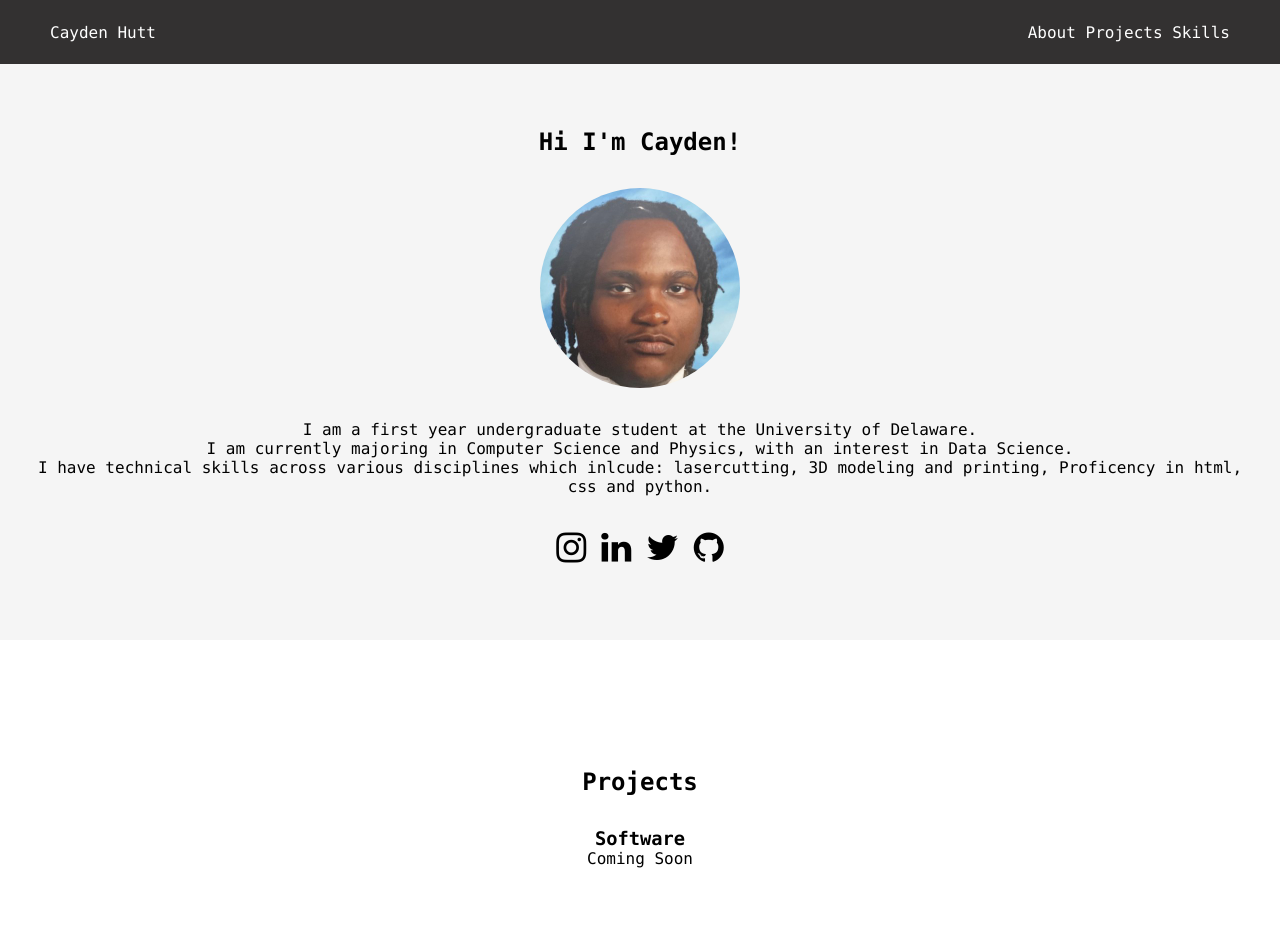
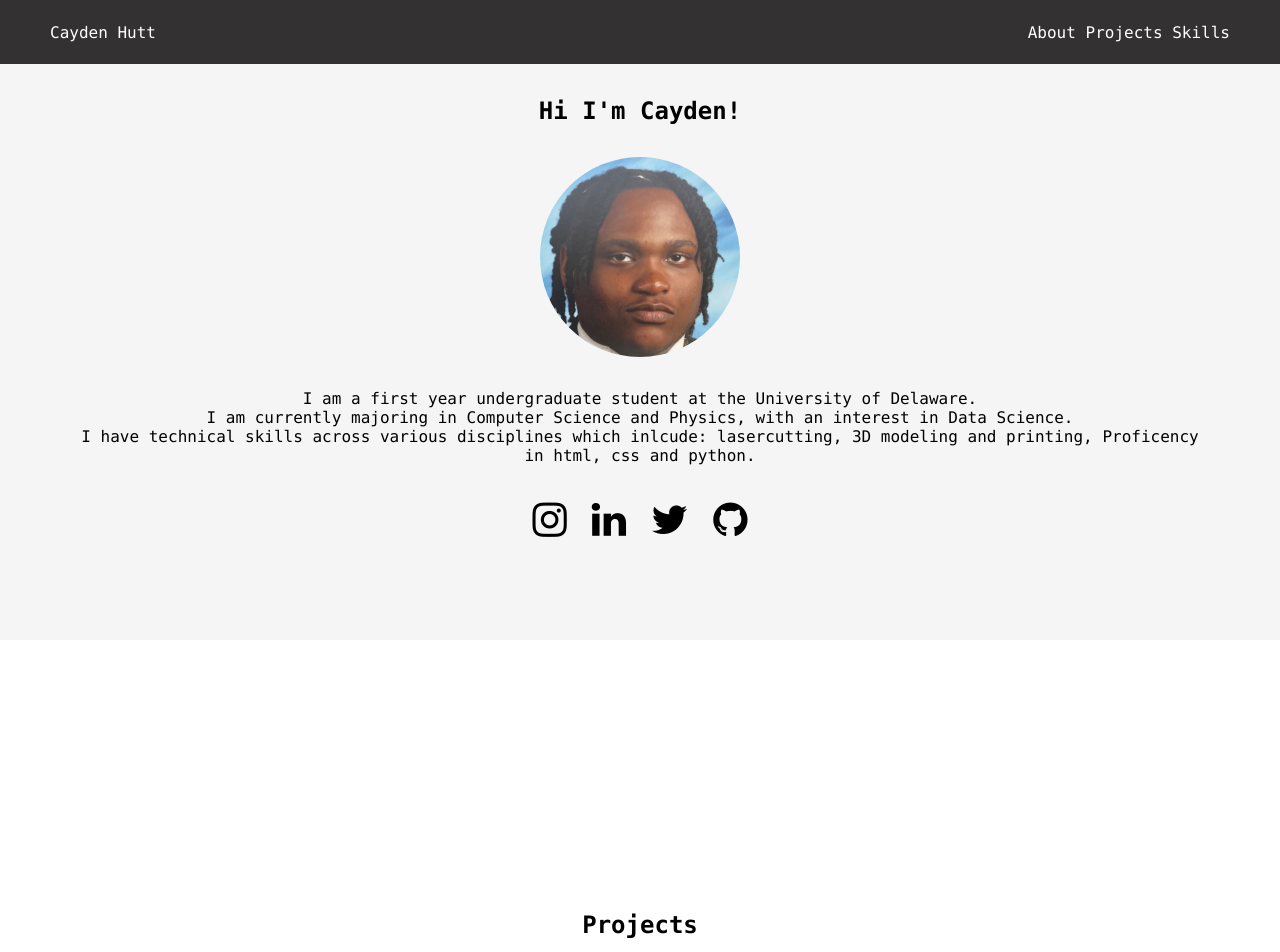
Before and after one commit to baudelairecay/Personal-Portfolio, a plain HTML site: page index.html in a window 1280 px wide. Shown: the top 952 px of the page. Drawn offline with Linux system fonts and the light colour scheme.

Commit message:
Update style.css

```diff
--- a/style.css
+++ b/style.css
@@ -3,17 +3,29 @@
     padding:0px;
     box-sizing: border-box;
     font-family: "Lucida Console", "Courier New", monospace;
+
 }
 
 html {
     scroll-behavior:smooth;
+
 }
 
 body {
     text-align:center;
     margin:0px;
-    padding:0px
+    padding:0px;
 
+}
+
+a {
+    text-decoration: none;
+    color:black;
+}
+
+
+div > button{
+    top:0
 }
 
 #about {
@@ -40,12 +52,13 @@ body {
     opacity:.5;
     height:90px;
     width:90px;
-    transition: height .3s ease;
+    transition: height .3s ease-in;
+    transition: width .324s ease-in;
 
 }
 
 section {
-    padding: 8rem 2rem;
+    padding:70px;
     min-height: 80vh; /* Reduce the default minimum height */
     display: flex;
     flex-direction: column;
@@ -54,6 +67,7 @@ section {
     gap: 2rem;
     transition: background-color 0.3s ease, box-shadow 0.3s ease;
     box-shadow: 0 4px 6px rgba(0, 0, 0, 0.05);
+    justify-content: center;
 }
 
 
@@ -79,7 +93,6 @@ nav {
 
 .navbar a {
     color:white;
-    text-decoration: none;
     overflow:hidden;
     margin:0px;
     padding:0px;
@@ -94,24 +107,32 @@ nav {
   border-radius: 50%;
   width: 200px;
   height: 200px;
- align-items: left;
- display:inline-flex
+  align-items: left;
+  display:inline-flex
 }
 
 .socials {
     display:flex;
     justify-content: space-between;
-    gap: 15px ;
+    gap: 25px ;
     margin:0px;
-    font-size:35px;
+    font-size:40px;
     color:black;
 }
 
 .socials i:hover {
     opacity:.5;
+    font-size:42px;
+    transition: font-size .3s ease;
+
 }
 
-p {
-    margin:0px;
+#projects p {
+    font-size:15px;
+}
 
+.mechanical {
+    border:#333131;
+    border-width:5px;
+    border-style:solid
 }
```
